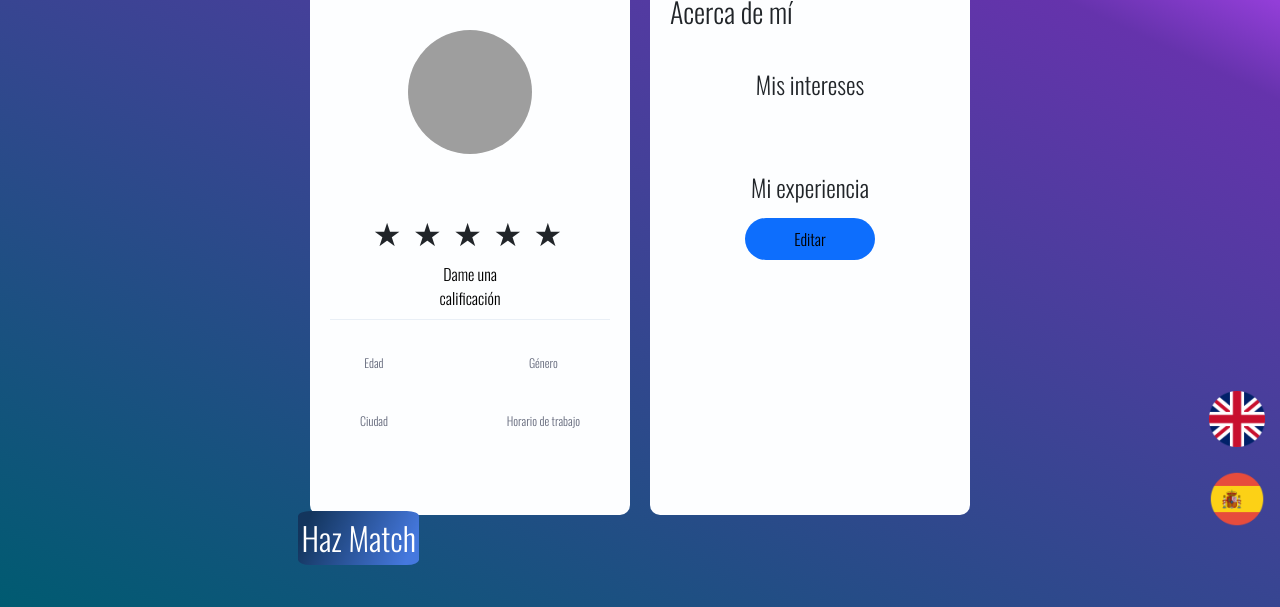
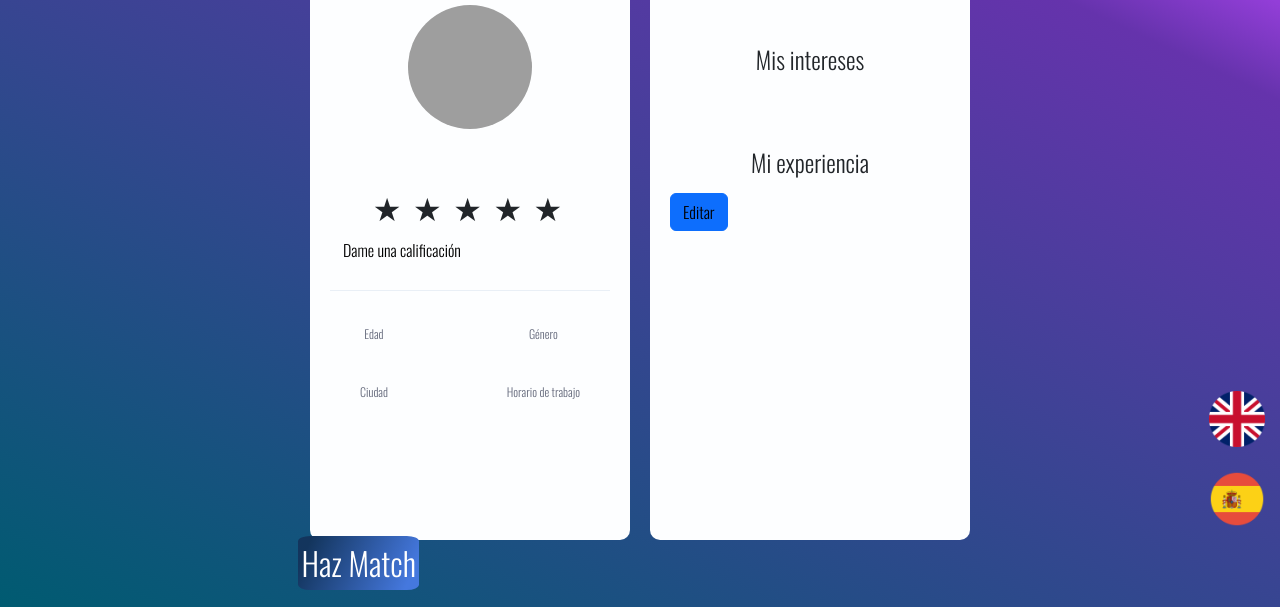
Before and after one commit to mtatiana115/CuidaMatch, a plain HTML site: page profilePage/profileCaregiver.html in a window 1280 px wide. Shown: the part 193-800 px from the top of the page. Drawn offline with nearby package versions, Linux system fonts and the light colour scheme; no server answers; grey boxes are pictures that could not be loaded.

Commit message:
cambié la clase btn

```diff
--- a/profilePage/css/styleprofile.css
+++ b/profilePage/css/styleprofile.css
@@ -107,7 +107,7 @@ h1{
 
 .wrapper {
 	width: 320px;
-	height: 540px;
+	height: 590px;
 	background: #fdfeff;
 	transition: background 0.6s ease;
 	border-radius: 10px;
@@ -196,7 +196,7 @@ h1{
 
 
 	}
-	.btn {
+	.Vale {
 		color: black;
 		font-weight: bold;
 		width: 130px;
```
